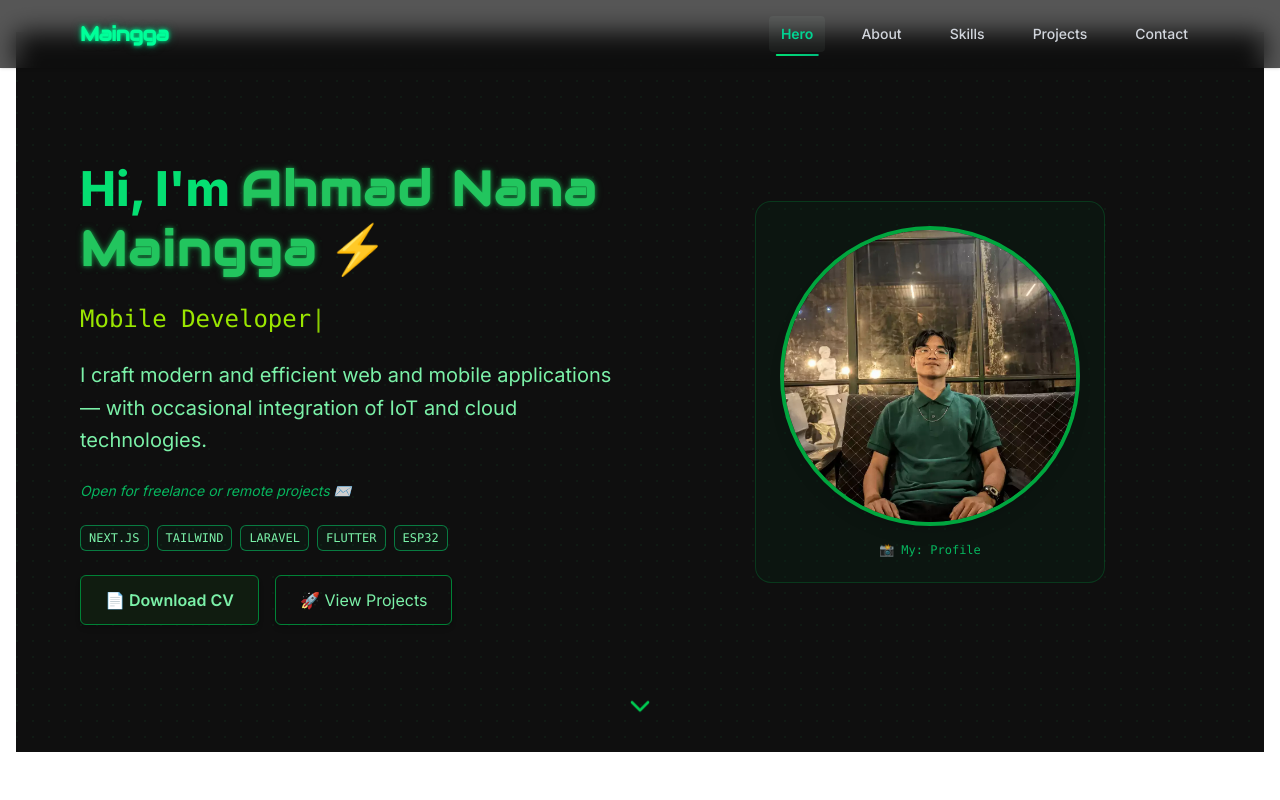
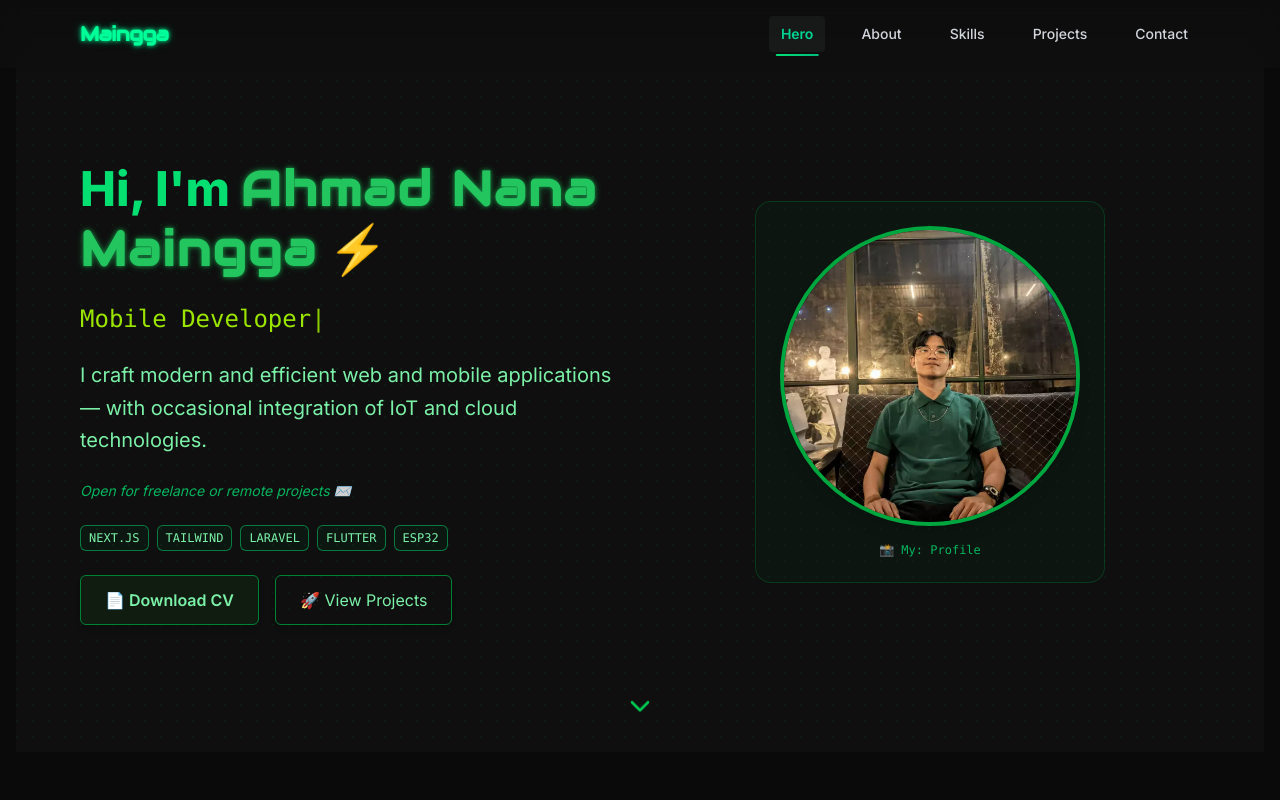
Before and after one commit to maingga/portofolio-website, a Next.js app: page / in a window 1280 px wide. Shown: the top 800 px of the page. Built offline with nearby package versions, Linux system fonts and the light colour scheme.

Commit message:
Update isi portofolio

```diff
--- a/src/app/globals.css
+++ b/src/app/globals.css
@@ -1,19 +1,12 @@
 @import "tailwindcss";
 
 /* =========================================================
-   ROOT
+   ROOT (Mengunci Tema Gelap Secara Global)
 ========================================================= */
 
 :root {
-  --background: #ffffff;
-  --foreground: #171717;
-}
-
-@media (prefers-color-scheme: dark) {
-  :root {
-    --background: #0a0a0a;
-    --foreground: #ededed;
-  }
+  --background: #0a0a0a; /* Default langsung hitam/gelap */
+  --foreground: #ededed;
 }
 
 /* =========================================================
@@ -22,12 +15,15 @@
 
 html {
   scroll-behavior: smooth;
+  background-color: #0a0a0a; /* Memastikan canvas browser ikut hitam */
+  color: #ededed;
 }
 
 body {
   background: var(--background);
   color: var(--foreground);
   font-family: inherit;
+  min-height: 100vh;
 }
 
 /* =========================================================
@@ -191,8 +187,6 @@ body {
 
 /* =========================================================
    CONTACT BACKGROUND GLOW
-   Only transform is animated.
-   No permanent will-change to reduce memory/compositing cost.
 ========================================================= */
 
 @keyframes contact-glow {
--- a/src/app/layout.tsx
+++ b/src/app/layout.tsx
@@ -32,9 +32,9 @@ export default function RootLayout({
   children: React.ReactNode;
 }) {
   return (
-    <html lang="id" className={`${inter.variable} ${audiowide.variable}`}>
+    <html lang="id" className={`dark ${inter.variable} ${audiowide.variable}`}>
       <body
-        className="min-h-screen bg-[#0f0f0f] text-white flex flex-col"
+        className="min-h-screen bg-[#0a0a0a] text-white flex flex-col"
         style={{ fontFamily: "var(--font-inter)" }}
       >
         <TooltipProvider>
```
